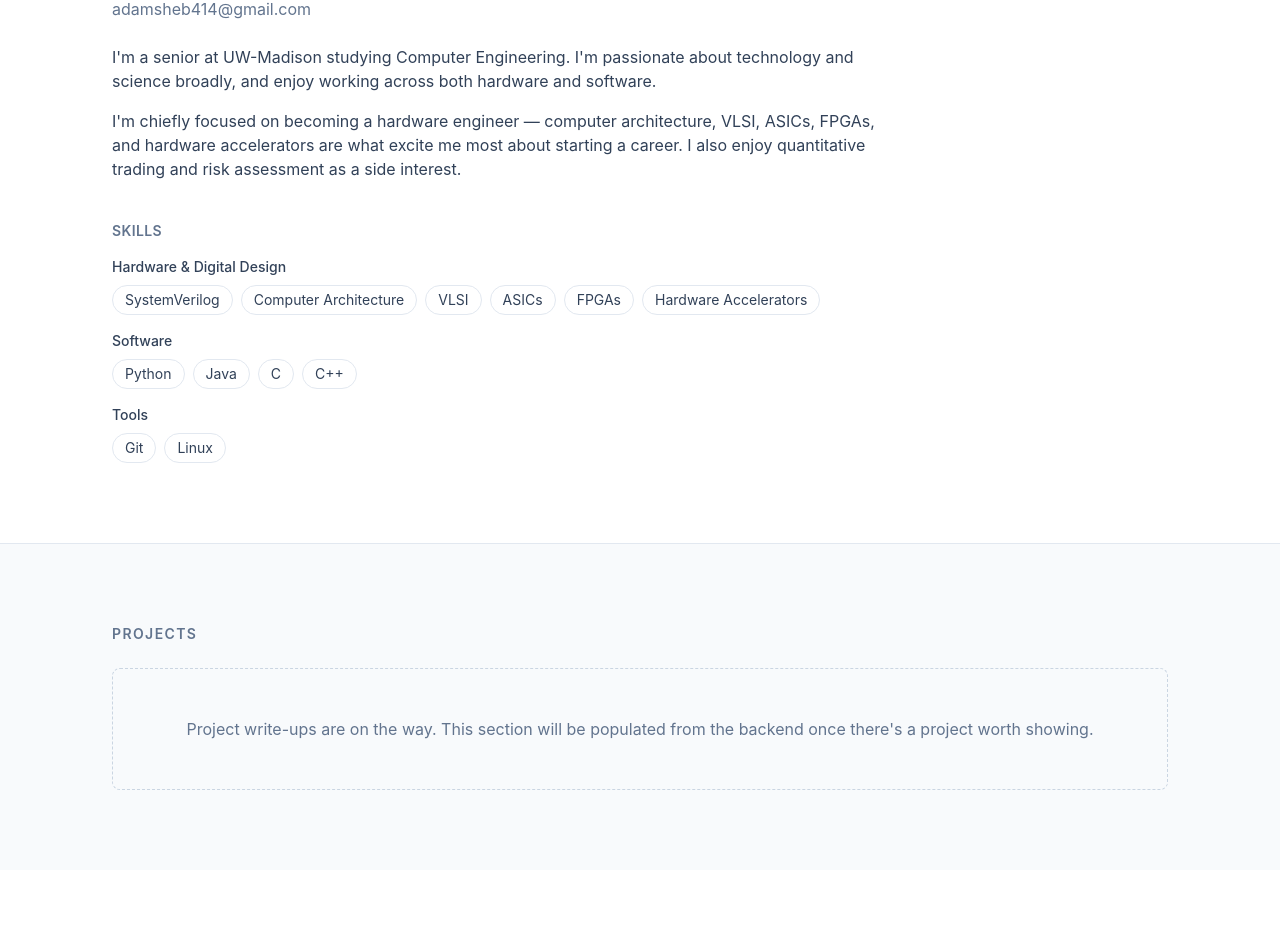
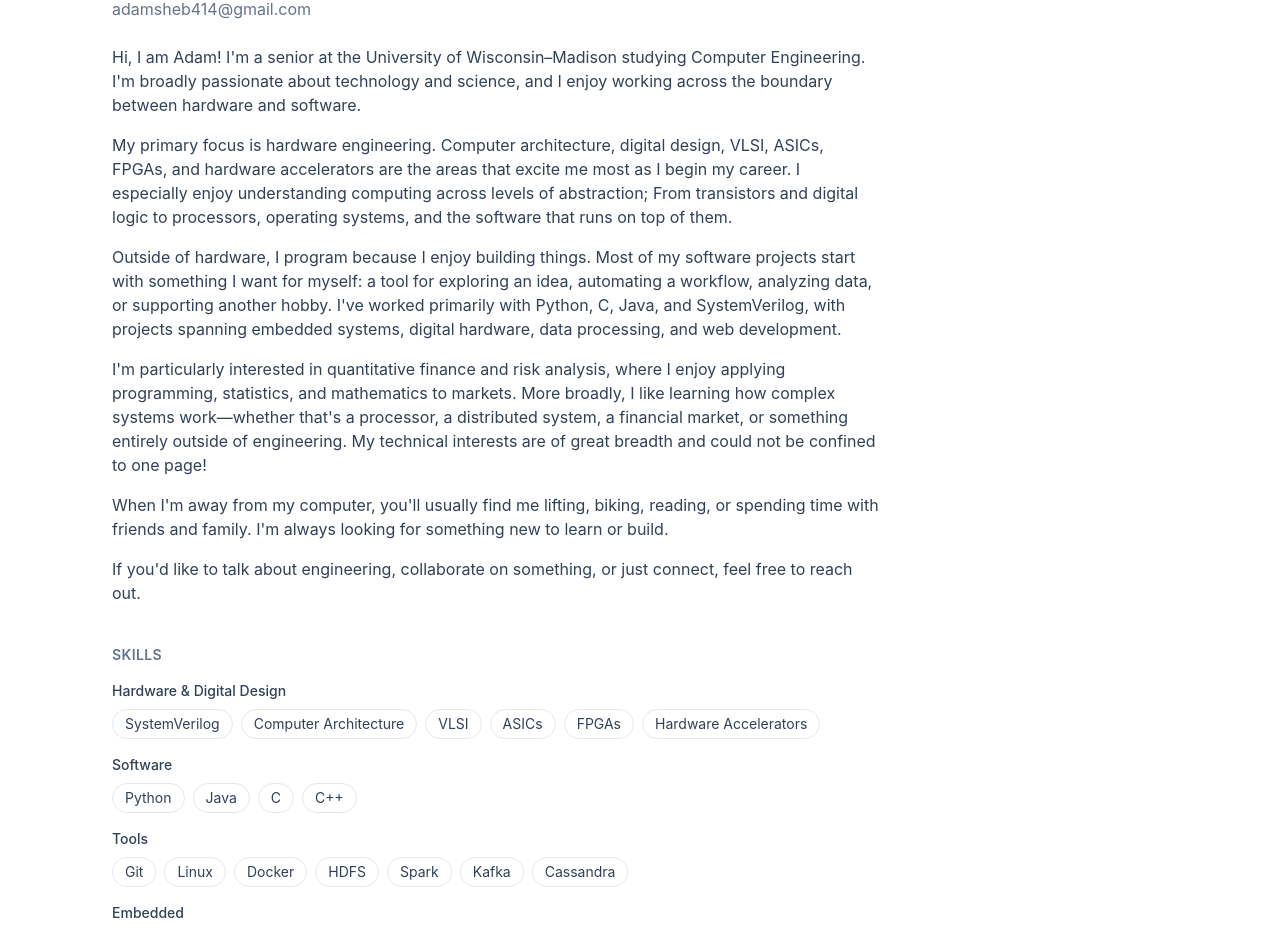
Before and after one commit to aadabathon/PortfolioWebsite, a React app in the folder frontend/: page / in a window 1280 px wide. Shown: the part 256-1187 px from the top of the page. Built offline with nearby package versions, Linux system fonts and the light colour scheme; no server answers; the HTML template or start-up script is replaced by a standard one.

Commit message:
08/08/26 commit 1, rewrote paragraph and skills

```diff
--- a/frontend/src/content/profile.ts
+++ b/frontend/src/content/profile.ts
@@ -8,8 +8,17 @@ export const profile: Profile = {
   role: "Computer Engineering Senior @ UW-Madison",
   location: "Madison, Wisconsin",
   bio: [
-    "I'm a senior at UW-Madison studying Computer Engineering. I'm passionate about technology and science broadly, and enjoy working across both hardware and software.",
-    "I'm chiefly focused on becoming a hardware engineer — computer architecture, VLSI, ASICs, FPGAs, and hardware accelerators are what excite me most about starting a career. I also enjoy quantitative trading and risk assessment as a side interest.",
+	"Hi, I am Adam! I'm a senior at the University of Wisconsin–Madison studying Computer Engineering. I'm broadly passionate about technology and science, and I enjoy working across the boundary between hardware and software.",
+
+"My primary focus is hardware engineering. Computer architecture, digital design, VLSI, ASICs, FPGAs, and hardware accelerators are the areas that excite me most as I begin my career. I especially enjoy understanding computing across levels of abstraction; From transistors and digital logic to processors, operating systems, and the software that runs on top of them.",
+
+"Outside of hardware, I program because I enjoy building things. Most of my software projects start with something I want for myself: a tool for exploring an idea, automating a workflow, analyzing data, or supporting another hobby. I've worked primarily with Python, C, Java, and SystemVerilog, with projects spanning embedded systems, digital hardware, data processing, and web development.",
+
+"I'm particularly interested in quantitative finance and risk analysis, where I enjoy applying programming, statistics, and mathematics to markets. More broadly, I like learning how complex systems work—whether that's a processor, a distributed system, a financial market, or something entirely outside of engineering. My technical interests are of great breadth and could not be confined to one page!",
+
+"When I'm away from my computer, you'll usually find me lifting, biking, reading, or spending time with friends and family. I'm always looking for something new to learn or build.",
+
+"If you'd like to talk about engineering, collaborate on something, or just connect, feel free to reach out.",
   ],
   links: {
     github: "https://github.com/aadabathon",
@@ -35,7 +44,11 @@ export const profile: Profile = {
     },
     {
       title: "Tools",
-      skills: ["Git", "Linux"],
+      skills: ["Git", "Linux", "Docker", "HDFS", "Spark", "Kafka", "Cassandra"],
     },
+    {
+      title: "Embedded",
+      skills: ["Alitum", "PSoC6", "Modus Toolbox", "UART", "SPI", "I2C", "FreeRTOS"],
+    }
   ],
 };
--- /dev/null
+++ b/frontend/src/content/projects.ts
@@ -0,0 +1,46 @@
+import type { Project } from "../types/project";
+
+// Fill in each project below as you're ready:
+//   - description: replace the TODO with real copy.
+//   - imageUrl: drop the image file in frontend/public/images/projects/
+//     and point this at it, e.g. "/images/projects/16-bit-processor.png".
+//   - githubUrl: link to the actual repo.
+//   - tags: whatever languages/tools are relevant (shown as pills on the card).
+//   - demoUrl: optional — a write-up or demo link, omit if you don't have one.
+//
+// If this array is empty, the Projects section falls back to a
+// "coming soon" placeholder automatically — see ProjectsSection.tsx.
+export const projects: Project[] = [
+  {
+    slug: "16-bit-processor",
+    title: "16-Bit Processor",
+    description: "TODO: add a description.",
+    imageUrl: "/images/projects/16-bit-processor.png",
+    githubUrl: "https://github.com/aadabathon/TODO",
+    tags: [],
+  },
+  {
+    slug: "sfp-embedded-project",
+    title: "SFP Embedded Project",
+    description: "TODO: add a description.",
+    imageUrl: "/images/projects/sfp-embedded-project.png",
+    githubUrl: "https://github.com/aadabathon/TODO",
+    tags: [],
+  },
+  {
+    slug: "psoc6-cy8-ai-board",
+    title: "PSoC6 CY8 AI Board",
+    description: "TODO: add a description.",
+    imageUrl: "/images/projects/psoc6-cy8-ai-board.png",
+    githubUrl: "https://github.com/aadabathon/TODO",
+    tags: [],
+  },
+  {
+    slug: "ece551-soc-mazerunner",
+    title: "ECE 551 SoC Mazerunner",
+    description: "TODO: add a description.",
+    imageUrl: "/images/projects/ece551-soc-mazerunner.png",
+    githubUrl: "https://github.com/aadabathon/TODO",
+    tags: [],
+  },
+];
```
